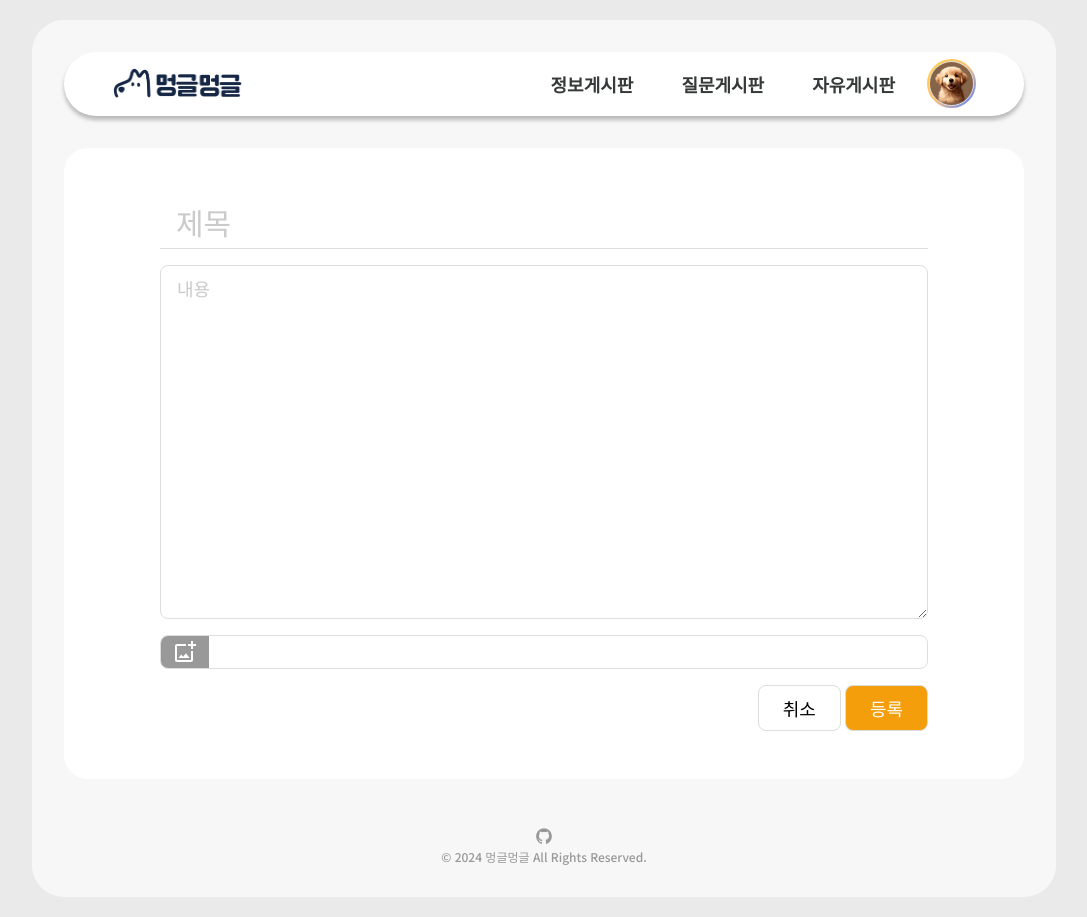
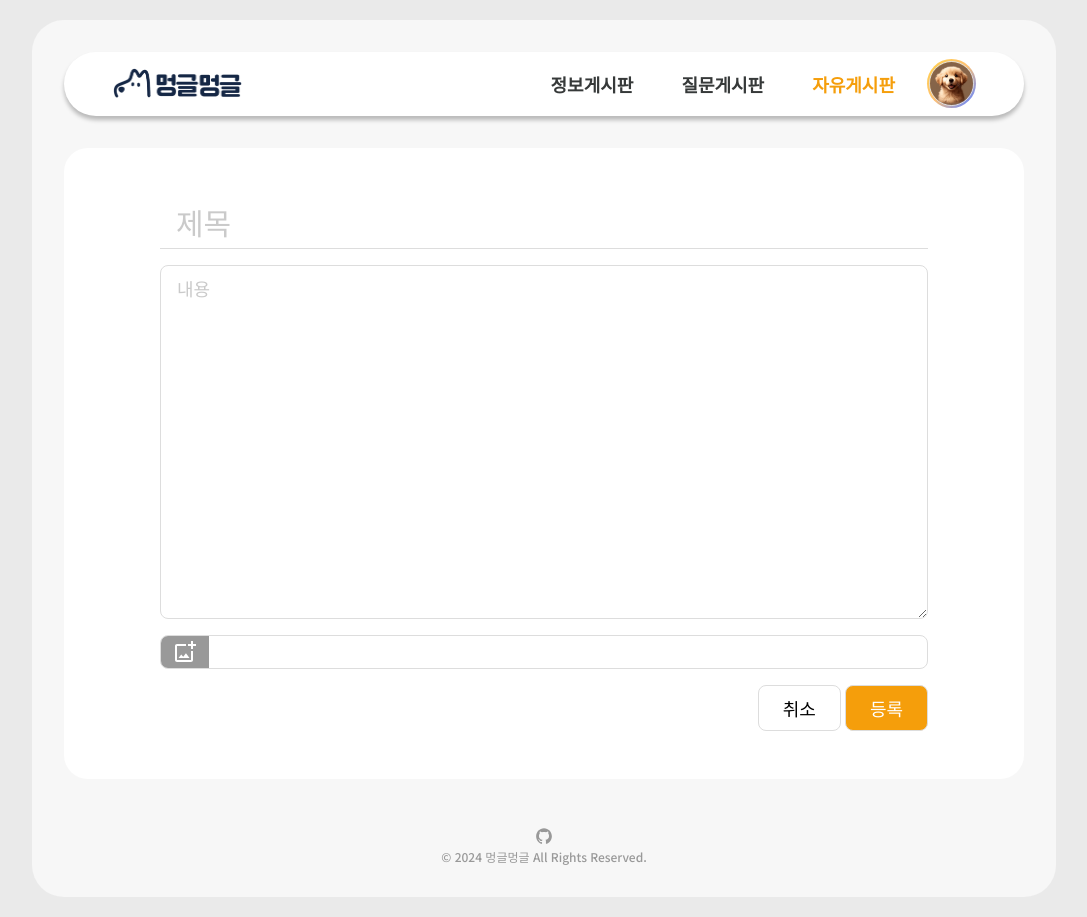
Before and after one commit to JiiHong/meong-geul-meong-geul, a Next.js app: page /write/free in a window 1280 px wide. Shown: the whole page, without its empty margins (96-1183 px from the left). Built offline with nearby package versions, Linux system fonts and the light colour scheme; no server answers; the database is empty; sample sign-in values are in the browser's storage.

Commit message:
[#91] Fix: 글 상세 페이지, 글 쓰기 페이지에서 넷바의 해당 카테고리 글자 색 변하지 않는 버그 수정 (#92)

```diff
--- a/src/components/Header/Menu.tsx
+++ b/src/components/Header/Menu.tsx
@@ -25,7 +25,7 @@ export default function Menu({ session, onClick, className }: Props) {
         {navbarList.map(({ title, path }) => (
           <li
             key={title}
-            className={`text-lg font-bold transition-all hover:-translate-y-1 hover:text-amber-500 ${className.li} ${path === pathname ? 'text-amber-500' : 'text-gray-700'}`}
+            className={`text-lg font-bold transition-all hover:-translate-y-1 hover:text-amber-500 ${className.li} ${pathname.includes(path.split('/')[2]) ? 'text-amber-500' : 'text-gray-700'}`}
           >
             <Link href={path} className="px-4 py-3" onClick={onClick}>
               {title}
```
